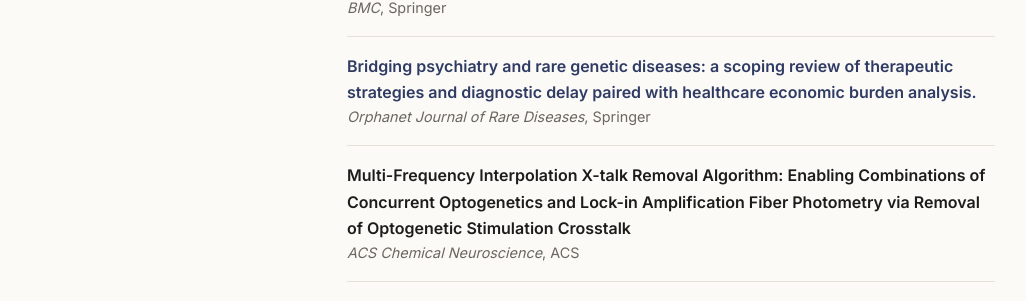
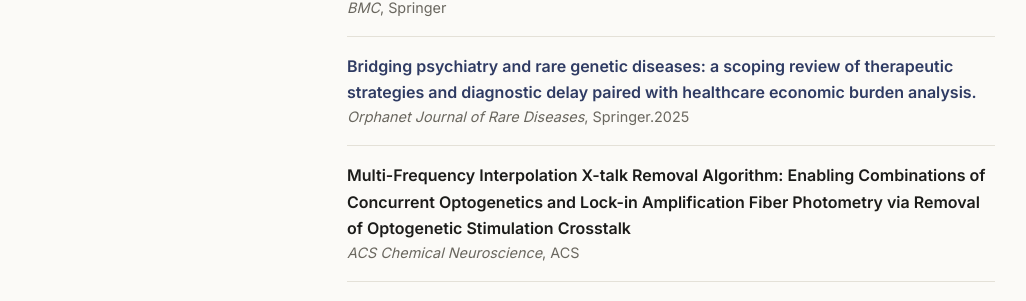
Before and after one commit to SreyaVadapalli/SreyaVadapalli.github.io, a Jekyll site: the page built from research.html, in a window 1280 px wide and 900 px high, scrolled down 670 px. Shown: the part 152-453 px from the top of the window, without its empty margins (69-1095 px from the left). Built offline with Jekyll 4.4.1, drawn with Linux system fonts in a browser that asks for light colours.

```diff
--- a/research.html
+++ b/research.html
@@ -53,7 +53,7 @@
     <div class="item-title">
       <a href="https://pubmed.ncbi.nlm.nih.gov/40750893/" target="_blank" rel="noopener">Bridging psychiatry and rare genetic diseases: a scoping review of therapeutic strategies and diagnostic delay paired with healthcare economic burden analysis.  </a>
     </div>
-    <div class="item-meta"><em>Orphanet Journal of Rare Diseases</em>, Springer</div>
+    <div class="item-meta"><em>Orphanet Journal of Rare Diseases</em>, Springer.2025</div>
   </li>
 
 
```
